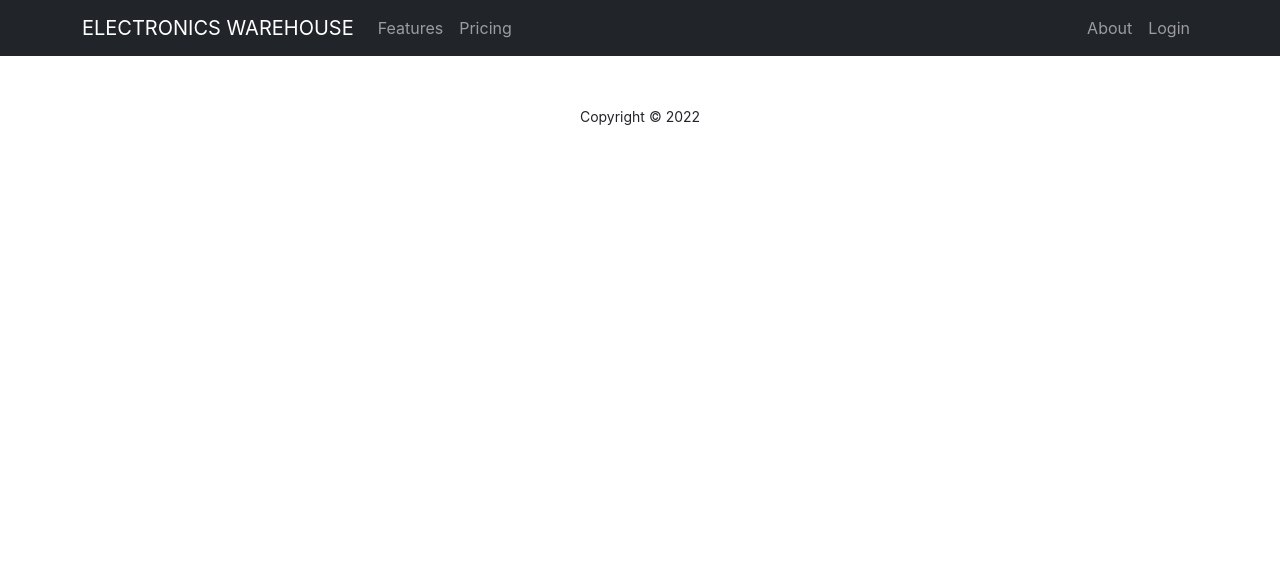
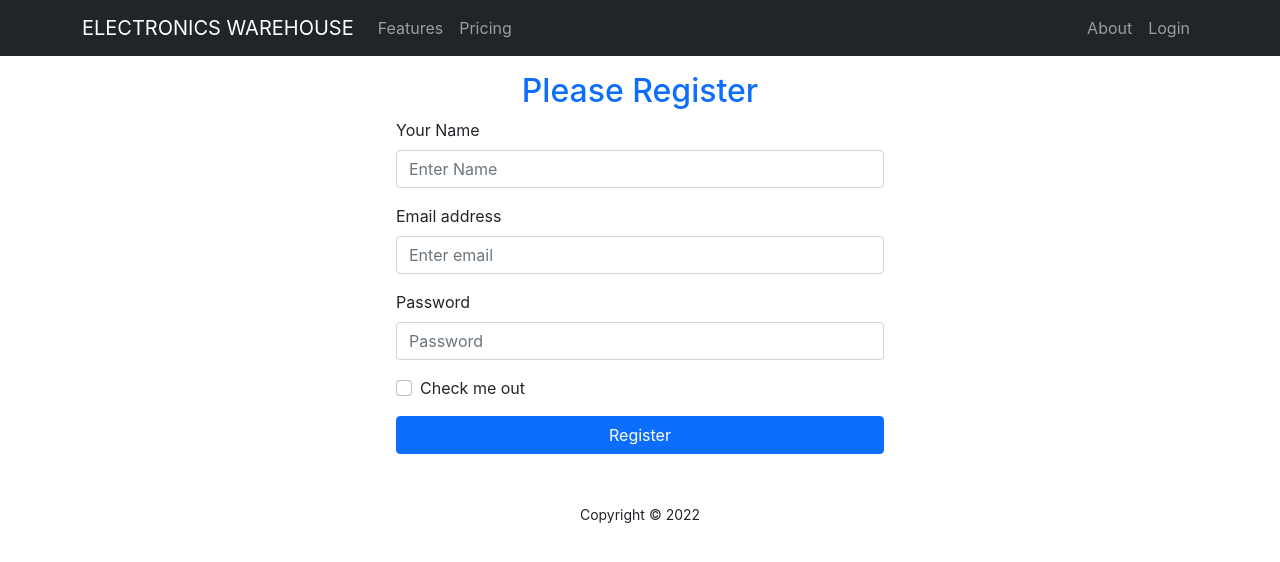
Before and after one commit to hira480/electronics-warehouse-client, a React (Create React App) app: page /register in a window 1280 px wide. Shown: the top 562 px of the page. Built offline with nearby package versions, Linux system fonts and the light colour scheme.

Commit message:
registration route added

```diff
--- a/package.json
+++ b/package.json
@@ -11,6 +11,7 @@
     "react": "^18.1.0",
     "react-bootstrap": "^2.3.1",
     "react-dom": "^18.1.0",
+    "react-firebase-hooks": "^5.0.3",
     "react-router-dom": "^6.3.0",
     "react-scripts": "5.0.1",
     "web-vitals": "^2.1.4"
--- a/src/App.js
+++ b/src/App.js
@@ -1,11 +1,11 @@
 import './App.css';
-// import { Route, Routes } from 'react-router-dom';
+import { Route, Routes } from 'react-router-dom';
 import Header from './Shared/Header/Header';
 import Home from './Pages/Home/Home/Home';
 import Footer from './Shared/Footer/Footer';
-import { Route, Routes } from 'react-router-dom';
 import ProductDetail from './Pages/ProductDetail/ProductDetail';
 import Login from './Pages/Login/Login/Login';
+import Register from './Pages/Login/Register/Register';
 
 
 function App() {
@@ -17,6 +17,7 @@ function App() {
         <Route path='/home' element={<Home></Home>}></Route>
         <Route path='/inventoryItem/:productId' element={<ProductDetail></ProductDetail>}></Route>
         <Route path='/login' element={<Login></Login>}></Route>
+        <Route path='/register' element={<Register></Register>}></Route>
       </Routes>
       <Footer></Footer>
     </div>
--- a/src/Pages/Login/Login/Login.js
+++ b/src/Pages/Login/Login/Login.js
@@ -3,7 +3,7 @@ import { Button, Form } from 'react-bootstrap';
 import auth from '../../../firebase.init';
 import { useSignInWithEmailAndPassword } from 'react-firebase-hooks/auth';
 import './Login.css';
-import { useLocation, useNavigate } from 'react-router-dom';
+import { Link, useLocation, useNavigate } from 'react-router-dom';
 
 const Login = () => {
     const location = useLocation();
@@ -34,6 +34,10 @@ const Login = () => {
         signInWithEmailAndPassword(email, password);
     }
 
+    const navigateRegister = event => {
+        navigate('/register');
+    }
+
     return (
         <div>
             <h2 className='text-center text-primary pt-3'>Please Login</h2>
@@ -56,6 +60,7 @@ const Login = () => {
                     </Button>
                 </Form>
                 {errorText}
+                <p>New to my Website? <Link to='/register' className='text-primary pe-auto text-decoration-none' onClick={navigateRegister}>Please Register</Link></p>
             </div>
         </div>
     );
--- a/src/Pages/Login/Register/Register.js
+++ b/src/Pages/Login/Register/Register.js
@@ -0,0 +1,55 @@
+import React from 'react';
+import { Button, Form } from 'react-bootstrap';
+import { useCreateUserWithEmailAndPassword } from 'react-firebase-hooks/auth';
+import auth from '../../../firebase.init';
+
+const Register = () => {
+
+    const [
+        createUserWithEmailAndPassword,
+        user,
+        loading,
+        error,
+    ] = useCreateUserWithEmailAndPassword(auth);
+
+    const handelRegister = event => {
+        event.preventDefault();
+        const name = event.target.name.value;
+        const email = event.target.email.value;
+        const password = event.target.password.value;
+
+        createUserWithEmailAndPassword(email, password);
+    }
+
+    return (
+        <div>
+            <h2 className='text-center text-primary pt-3'>Please Register</h2>
+            <div className='container form-width'>
+                <Form onSubmit={handelRegister}>
+                    <Form.Group className="mb-3" controlId="formBasicText">
+                        <Form.Label>Your Name</Form.Label>
+                        <Form.Control type="text" name='name' placeholder="Enter Name" required />
+                    </Form.Group>
+
+                    <Form.Group className="mb-3" controlId="formBasicEmail">
+                        <Form.Label>Email address</Form.Label>
+                        <Form.Control type="email" name='email' placeholder="Enter email" required />
+                    </Form.Group>
+
+                    <Form.Group className="mb-3" controlId="formBasicPassword">
+                        <Form.Label>Password</Form.Label>
+                        <Form.Control type="password" name='password' placeholder="Password" required />
+                    </Form.Group>
+                    <Form.Group className="mb-3" controlId="formBasicCheckbox">
+                        <Form.Check type="checkbox" label="Check me out" />
+                    </Form.Group>
+                    <Button className='w-100' variant="primary" type="submit">
+                        Register
+                    </Button>
+                </Form>
+            </div>
+        </div>
+    );
+};
+
+export default Register;
```
Also changed, not shown: 1 other file (tests, documents, lock files or other folders).
